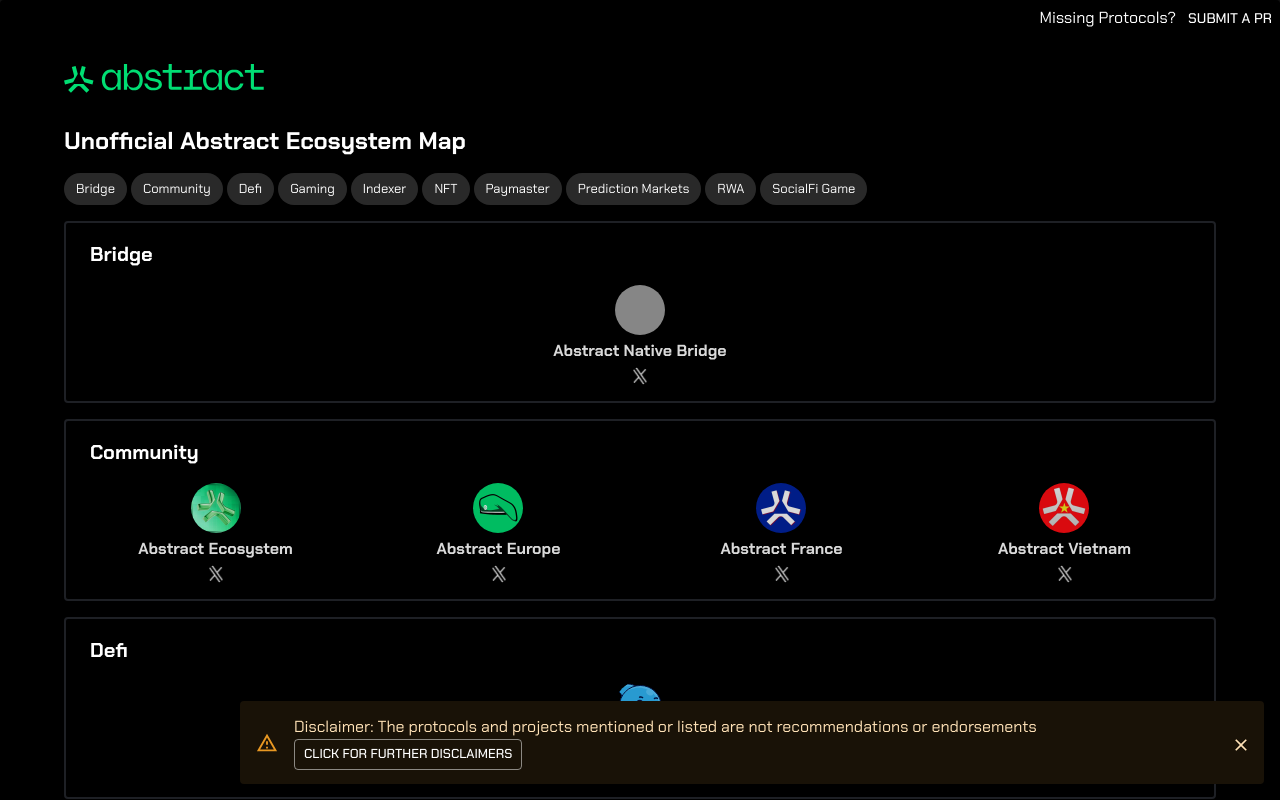
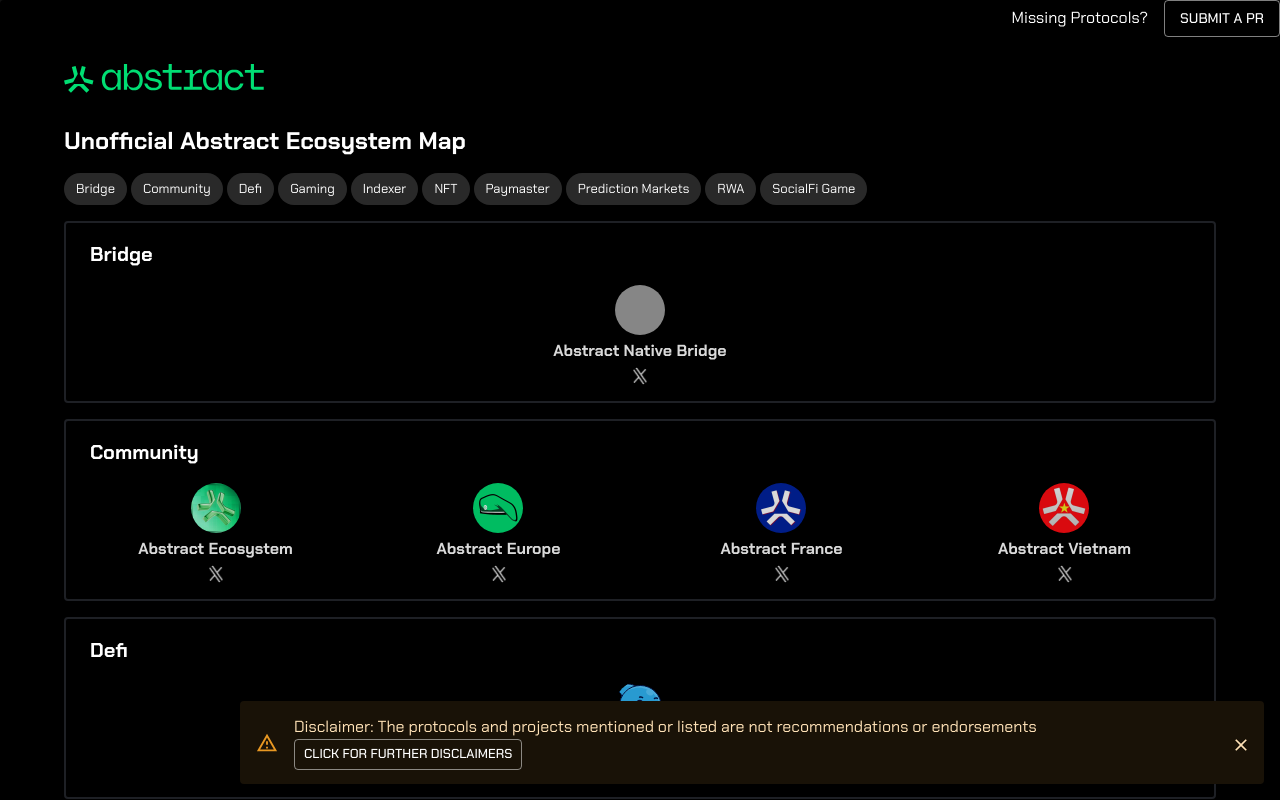
Before and after one commit to chrischang/abstract_unofficial_ecosystem_map, a React (Create React App) app: page / in a window 1280 px wide. Shown: the top 800 px of the page. Built offline with nearby package versions, Linux system fonts and the light colour scheme; grey boxes are pictures that could not be loaded.

Commit message:
(fix): make pr button more visible, so users know how to click on it

```diff
--- a/src/App.tsx
+++ b/src/App.tsx
@@ -40,7 +40,7 @@
     <ThemeProvider theme={theme}>
       <CssBaseline />
       <MissingProtocolButton />
-      <Paper sx={{ background: 'rgb(0,0,0)', minHeight: '100vh' }}>
+      <Paper sx={{ background: 'rgb(0,0,0)', minHeight: '100vh', px: 2 }}>
         <Container
           maxWidth={'lg'}
           sx={{
--- a/src/components/MissingProtocolButton.tsx
+++ b/src/components/MissingProtocolButton.tsx
@@ -7,12 +7,13 @@
         position: 'absolute',
         right: 0,
         display: 'flex',
-        gap: '0.25rem',
+        gap: 2,
         alignItems: 'center',
       }}
     >
       <Typography>Missing Protocols?</Typography>
       <Button
+        variant={'outlined'}
         onClick={() =>
           window.open(
             'https://github.com/chrischang/abstract_unofficial_ecosystem_map',
```
